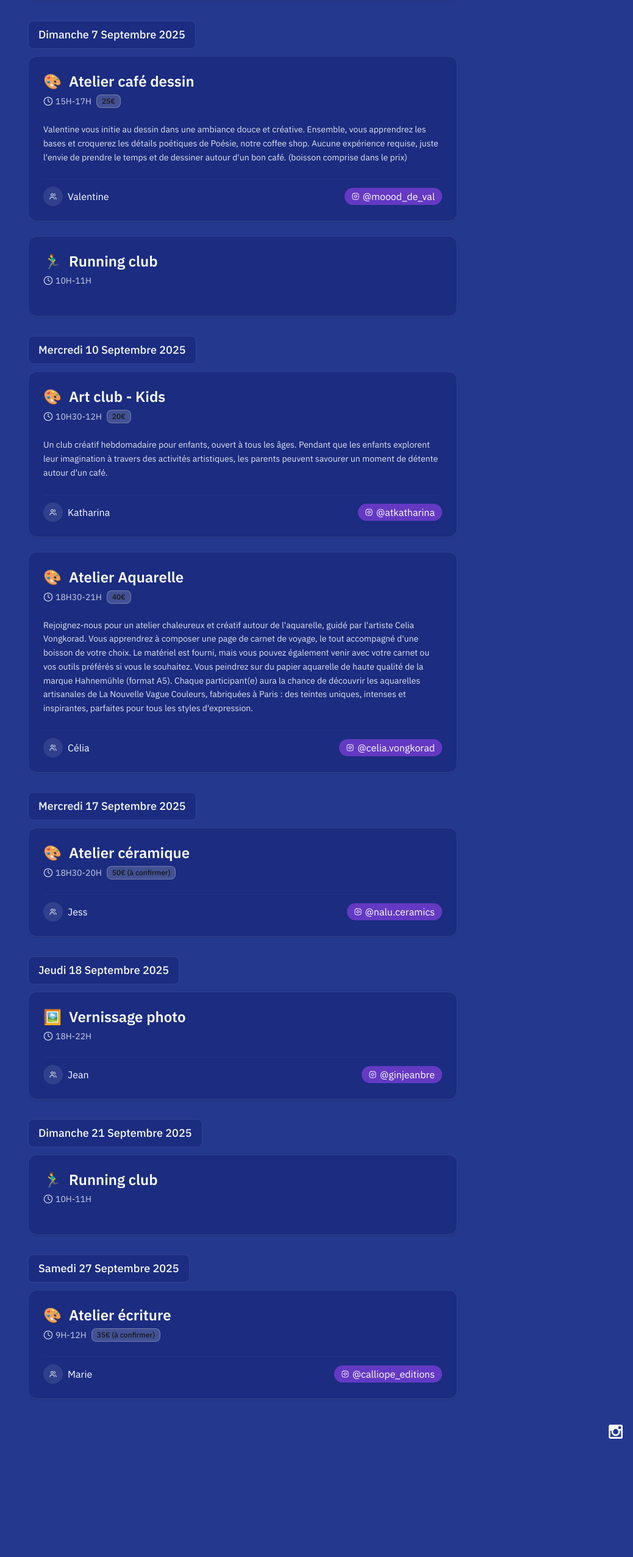
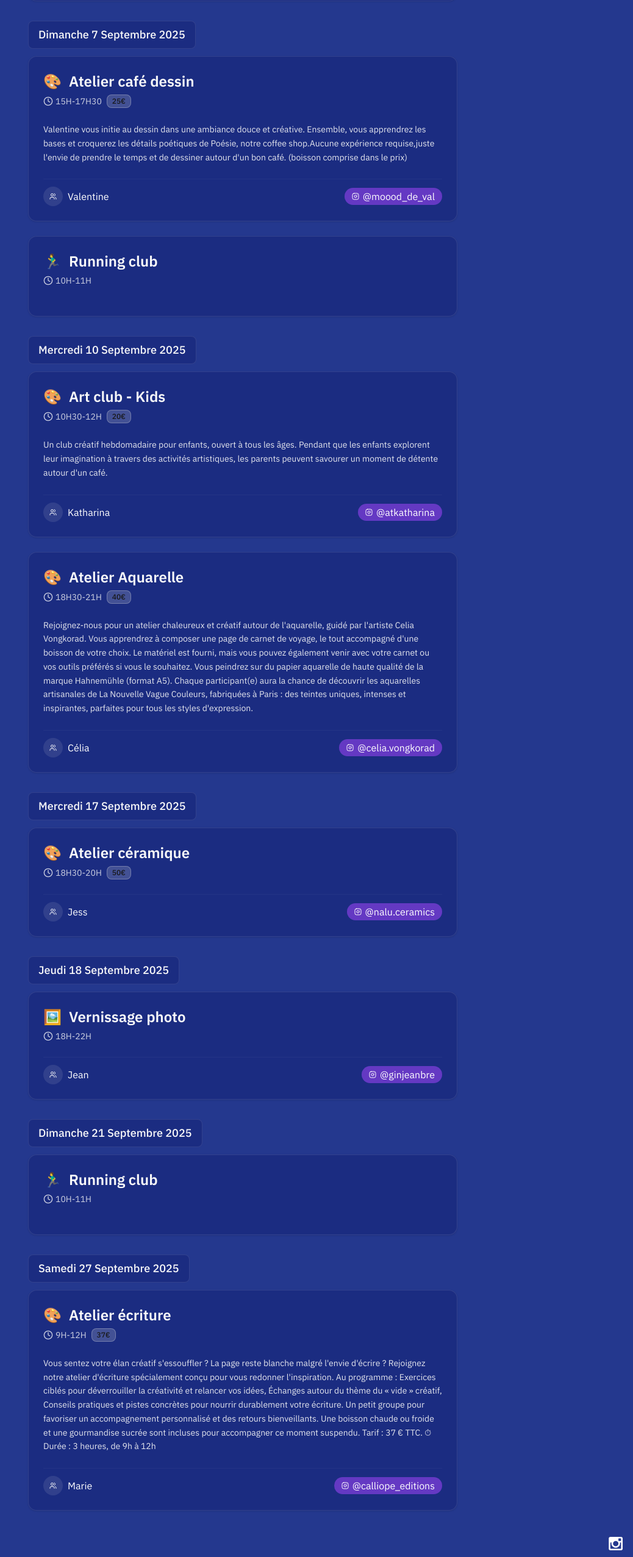
Before and after one commit to yohanlb/poesie-cafe, a Next.js app: page /events in a window 1280 px wide. Shown: the part 1201-3754 px from the top of the page at 61% size, without its empty margins (242-1280 px from the left). Before the commit the page ends 3571 px from the top, so only its background shows below. Built offline with nearby package versions, Linux system fonts and the light colour scheme.

Commit message:
chore: update events data

```diff
--- a/src/data/events.ts
+++ b/src/data/events.ts
@@ -3,7 +3,7 @@ export interface Event {
   name: string;
   date: string;
   time: string;
-  price?: string;
+  price?: string | null;
   instructor?: string;
   instagram?: string;
   description?: string;
@@ -51,12 +51,12 @@ export const events: Event[] = [
     id: "cafe-dessin",
     name: "Atelier café dessin",
     date: "07/09/2025",
-    time: "15H-17H",
+    time: "15H-17H30",
     price: "25€",
     instructor: "Valentine",
     instagram: "@moood_de_val",
     description:
-      "Valentine vous initie au dessin dans une ambiance douce et créative. Ensemble, vous apprendrez les bases et croquerez les détails poétiques de Poésie, notre coffee shop. Aucune expérience requise, juste l'envie de prendre le temps et de dessiner autour d'un bon café. (boisson comprise dans le prix)",
+      "Valentine vous initie au dessin dans une ambiance douce et créative. Ensemble, vous apprendrez les bases et croquerez les détails poétiques de Poésie, notre coffee shop.Aucune expérience requise,juste l'envie de prendre le temps et de dessiner autour d'un bon café. (boisson comprise dans le prix)",
     eventType: "workshop",
   },
   {
@@ -88,7 +88,7 @@ export const events: Event[] = [
     name: "Atelier céramique",
     date: "17/09/2025",
     time: "18H30-20H",
-    price: "50€ (à confirmer)",
+    price: "50€",
     instructor: "Jess",
     instagram: "@nalu.ceramics",
     description: "",
@@ -99,10 +99,11 @@ export const events: Event[] = [
     name: "Atelier écriture",
     date: "27/09/2025",
     time: "9H-12H",
-    price: "35€ (à confirmer)",
+    price: "37€",
     instructor: "Marie",
     instagram: "@calliope_editions",
-    description: "",
+    description:
+      "Vous sentez votre élan créatif s'essouffler ? La page reste blanche malgré l'envie d'écrire ? Rejoignez notre atelier d'écriture spécialement conçu pour vous redonner l'inspiration. Au programme : Exercices ciblés pour déverrouiller la créativité et relancer vos idées, Échanges autour du thème du « vide » créatif, Conseils pratiques et pistes concrètes pour nourrir durablement votre écriture. Un petit groupe pour favoriser un accompagnement personnalisé et des retours bienveillants. Une boisson chaude ou froide et une gourmandise sucrée sont incluses pour accompagner ce moment suspendu. Tarif : 37 € TTC. ⏱ Durée : 3 heures, de 9h à 12h",
     eventType: "workshop",
   },
   {
@@ -110,6 +111,7 @@ export const events: Event[] = [
     name: "Running club",
     date: "07/09/2025",
     time: "10H-11H",
+    price: null,
     eventType: "running-club",
   },
   {
@@ -117,6 +119,7 @@ export const events: Event[] = [
     name: "Vernissage photo",
     date: "18/09/2025",
     time: "18H-22H",
+    price: null,
     instructor: "Jean",
     instagram: "@ginjeanbre",
     eventType: "vernissage",
@@ -126,6 +129,7 @@ export const events: Event[] = [
     name: "Running club",
     date: "21/09/2025",
     time: "10H-11H",
+    price: null,
     eventType: "running-club",
   },
 ];
```
